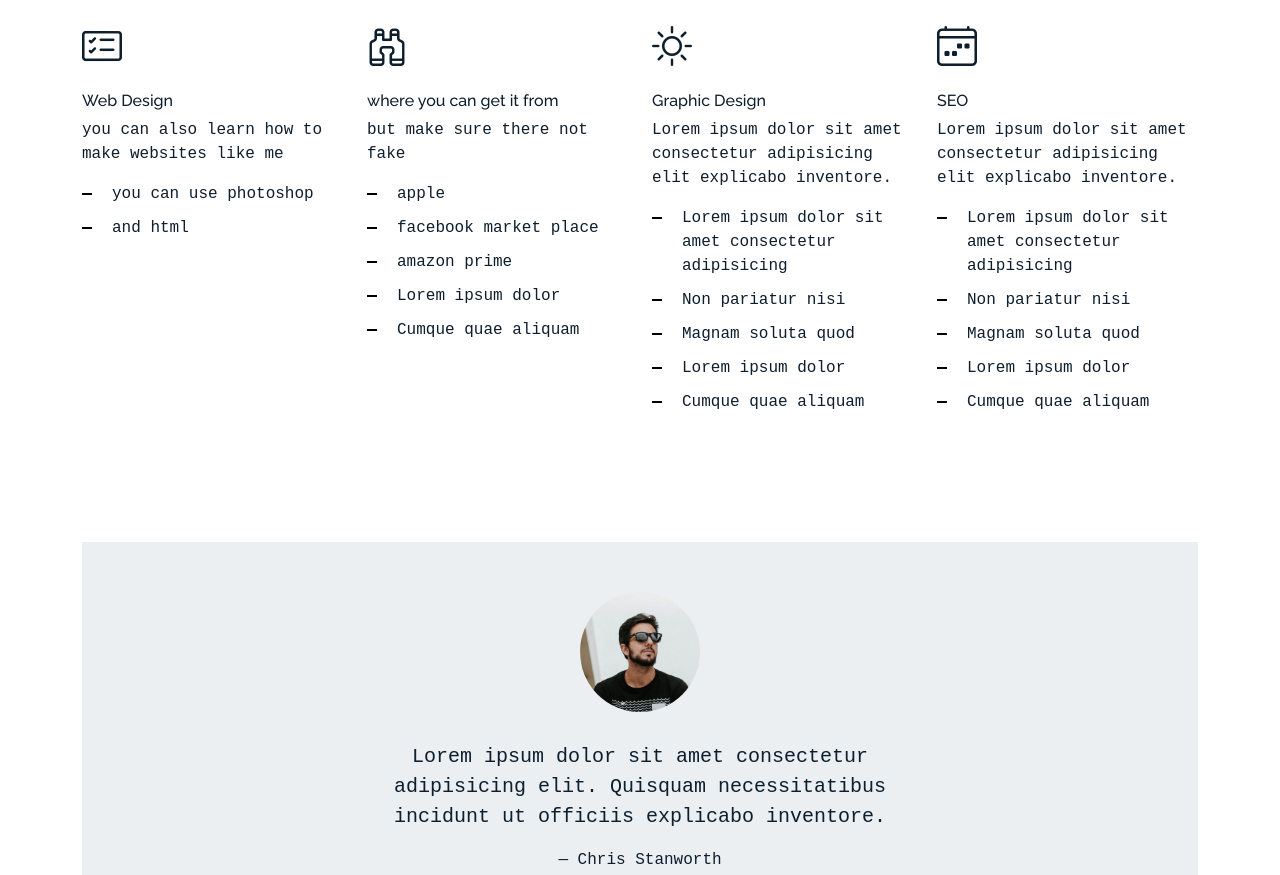
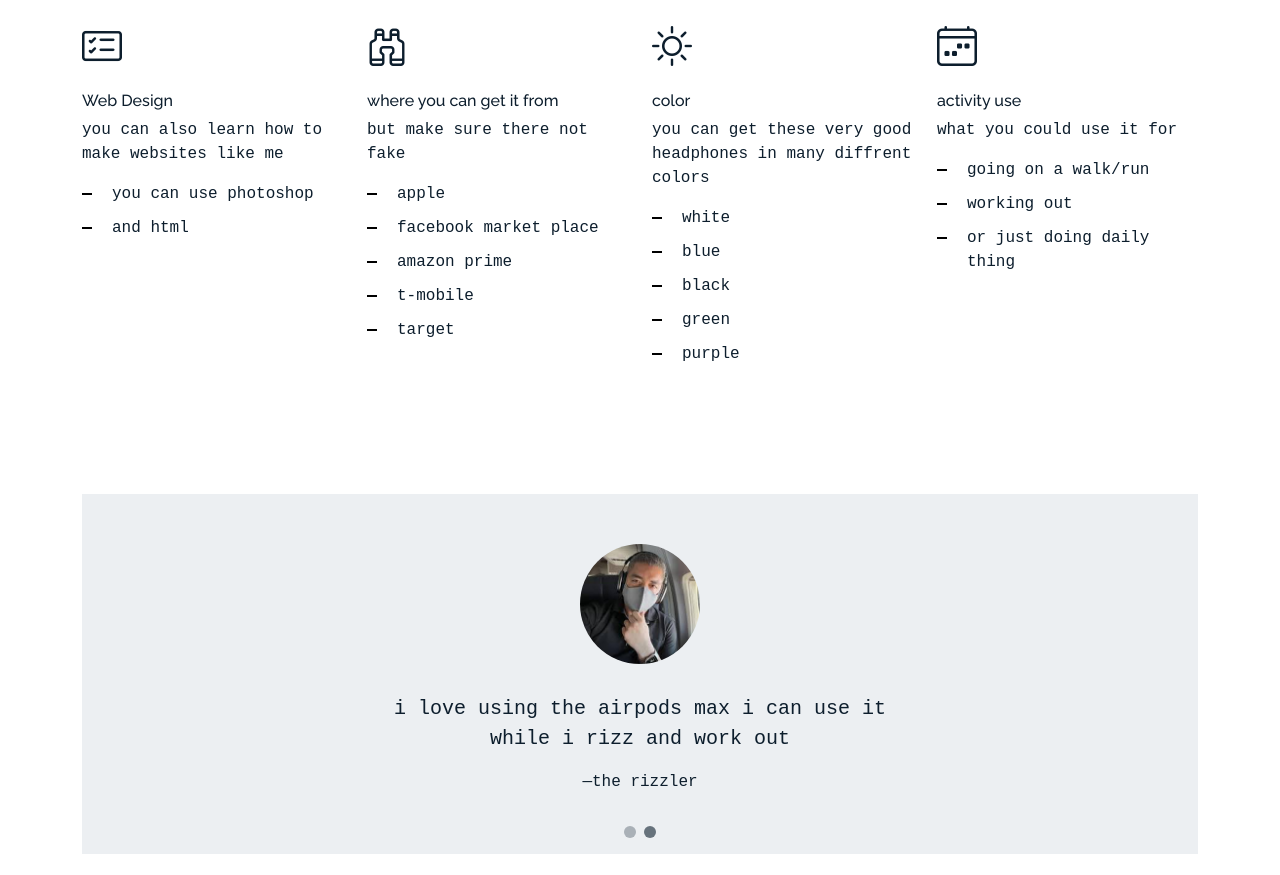
Before and after one commit to DavidGonzales177013/airpod-maxs, a plain HTML site: page index.html in a window 1280 px wide. Shown: the part 1842-2717 px from the top of the page. Drawn offline with Linux system fonts and the light colour scheme; a web font is replaced by a local one.

Commit message:
airpods max

```diff
--- a/index.html
+++ b/index.html
@@ -215,32 +215,30 @@
               <li>apple</li>
               <li>facebook market place</li>
               <li>amazon prime</li>
-              <li>Lorem ipsum dolor</li>
-              <li>Cumque quae aliquam</li>
+              <li>t-mobile</li>
+              <li>target</li>
             </ul>
           </div>
           <div class="col-12 col-sm-6 col-md-6 col-lg-3">
             <i class="bi bi-brightness-high"></i>
-            <h4 class="h4 mb-2">Graphic Design</h4>
-            <p>Lorem ipsum dolor sit amet consectetur adipisicing elit explicabo inventore.</p>
+            <h4 class="h4 mb-2">color</h4>
+            <p>you can get these very good headphones in many diffrent colors</p>
             <ul class="list-unstyled list-line">
-              <li>Lorem ipsum dolor sit amet consectetur adipisicing</li>
-              <li>Non pariatur nisi</li>
-              <li>Magnam soluta quod</li>
-              <li>Lorem ipsum dolor</li>
-              <li>Cumque quae aliquam</li>
+              <li>white</li>
+              <li>blue</li>
+              <li>black</li>
+              <li>green</li>
+              <li>purple</li>
             </ul>
           </div>
           <div class="col-12 col-sm-6 col-md-6 col-lg-3">
             <i class="bi bi-calendar4-week"></i>
-            <h4 class="h4 mb-2">SEO</h4>
-            <p>Lorem ipsum dolor sit amet consectetur adipisicing elit explicabo inventore.</p>
+            <h4 class="h4 mb-2">activity use</h4>
+            <p>what you could use it for </p>
             <ul class="list-unstyled list-line">
-              <li>Lorem ipsum dolor sit amet consectetur adipisicing</li>
-              <li>Non pariatur nisi</li>
-              <li>Magnam soluta quod</li>
-              <li>Lorem ipsum dolor</li>
-              <li>Cumque quae aliquam</li>
+              <li>going on a walk/run</li>
+              <li>working out </li>
+              <li>or just doing daily thing</li>
             </ul>
           </div>
         </div>
@@ -257,12 +255,11 @@
             <div class="swiper-slide">
               <div class="testimonial-wrap">
                 <div class="testimonial">
-                  <img src="assets/img/person_1.jpg" alt="Image" class="img-fluid">
+                  <img src="assets/img/img_1_big.jpg" alt="Image" class="img-fluid">
                   <blockquote>
-                    <p>Lorem ipsum dolor sit amet consectetur adipisicing elit. Quisquam necessitatibus incidunt ut officiis
-                      explicabo inventore.</p>
+                    <p>i love using the airpods max</p>
                   </blockquote>
-                  <p>&mdash; Jean Hicks</p>
+                  <p>&mdash; some old lady</p>
                 </div>
               </div>
             </div><!-- End testimonial item -->
@@ -270,12 +267,11 @@
             <div class="swiper-slide">
               <div class="testimonial-wrap">
                 <div class="testimonial">
-                  <img src="assets/img/person_2.jpg" alt="Image" class="img-fluid">
+                  <img src="assets/img/img_5.jpg" alt="Image" class="img-fluid">
                   <blockquote>
-                    <p>Lorem ipsum dolor sit amet consectetur adipisicing elit. Quisquam necessitatibus incidunt ut officiis
-                      explicabo inventore.</p>
+                    <p>i love using the airpods max i can use it while i rizz and work out</p>
                   </blockquote>
-                  <p>&mdash; Chris Stanworth</p>
+                  <p>&mdash;the rizzler</p>
                 </div>
               </div>
             </div><!-- End testimonial item -->
```
Also changed, not shown: 1 other file.
